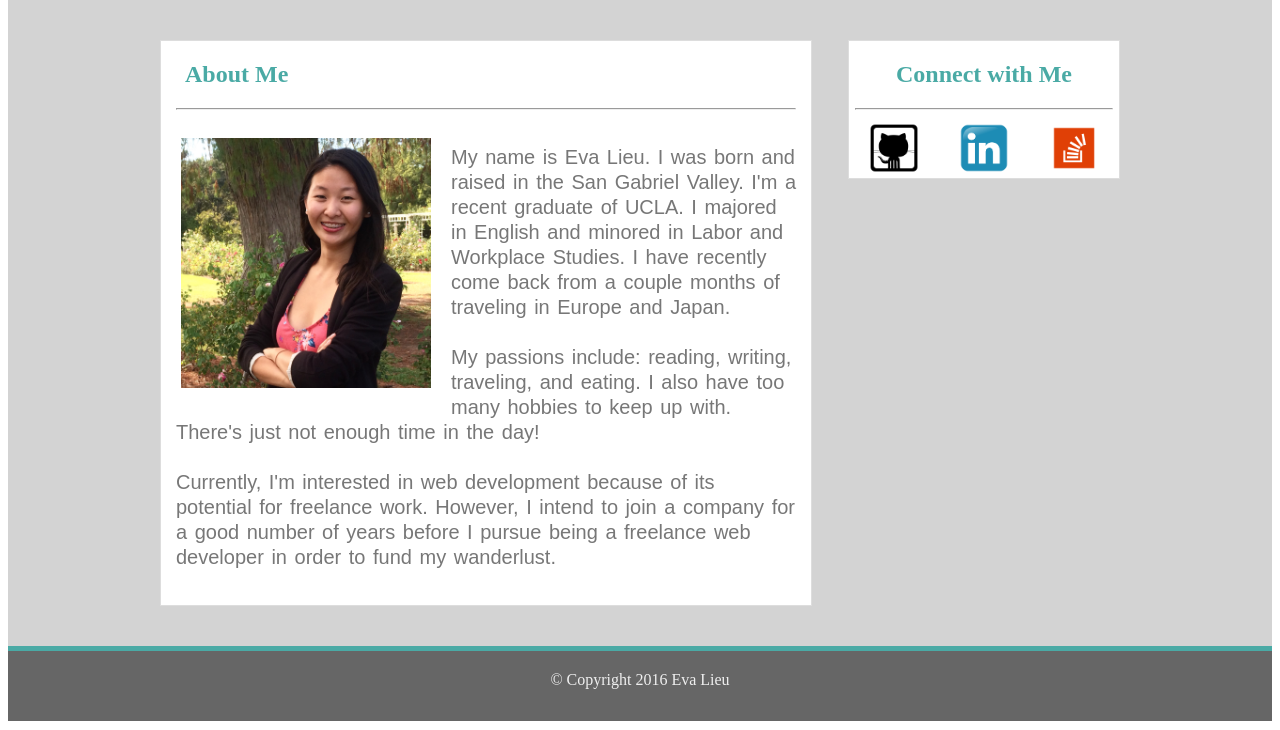
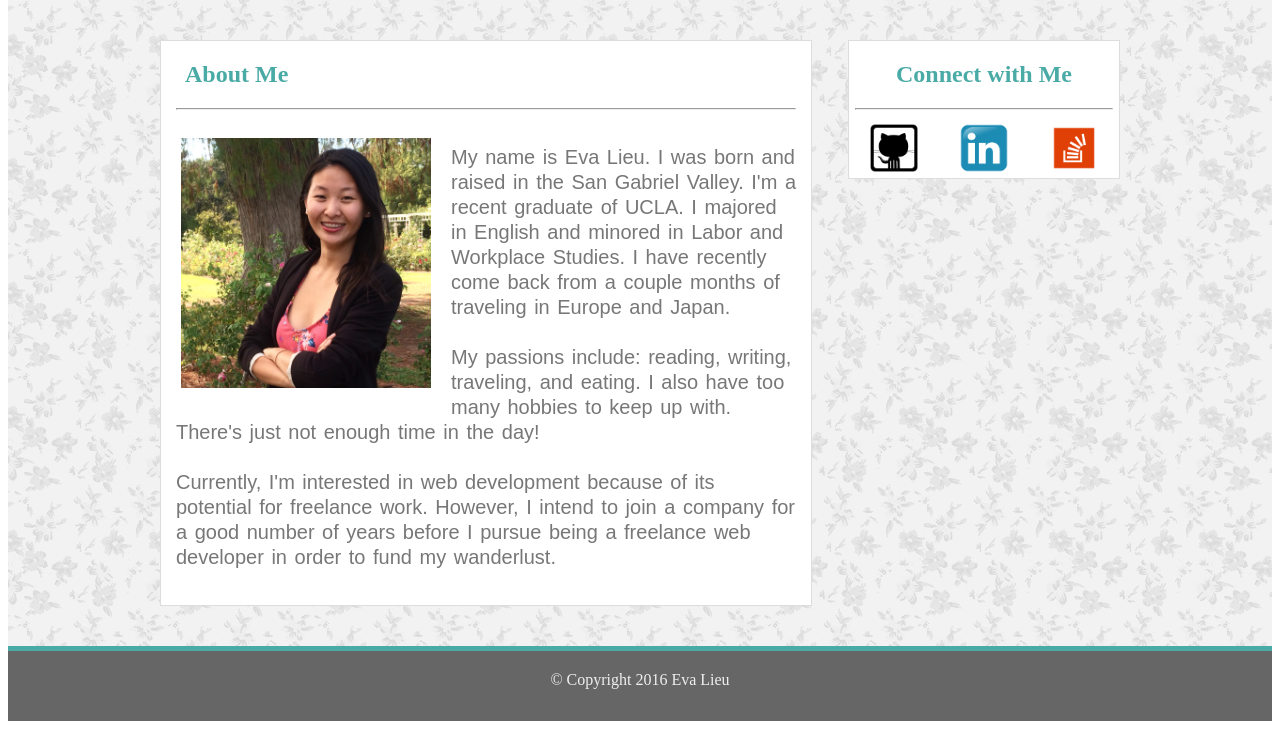
Before and after one commit to ievalieu/port-eva, a PHP site: page /index.php in a window 1280 px wide. Shown: the part 70-800 px from the top of the page. Run offline with PHP 8.4, Linux system fonts and the light colour scheme.

Commit message:
Finally got the background image to work. It was a relative path problem. Ugh.

```diff
--- a/assets/css/style.css
+++ b/assets/css/style.css
@@ -46,9 +46,9 @@ a {
 	overflow: auto;
 	clear: both;
 		/* Background-image code not working. WHY?!*/
-	background-image: url("assets/images/greyfloral/greyfloral.png");
+	background-image: url("../images/greyfloral/greyfloral.png");
 		/* Adding because bkgd image not working */
-	background: lightgrey;
+
 	min-height: 100%;
 }
 .box{
@@ -163,7 +163,7 @@ textarea {
 }
 .a,.b,.c,.d,.e{
 	position: relative;
-	background: pink;
+	background: #ffffff;
 	z-index: 0;
 }
 
```
